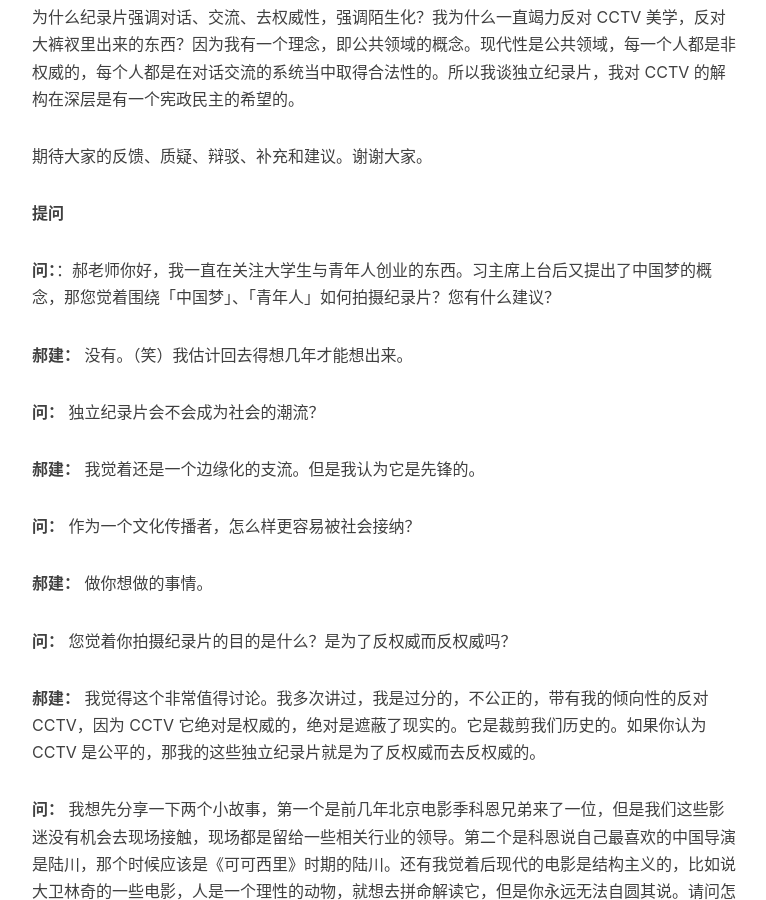
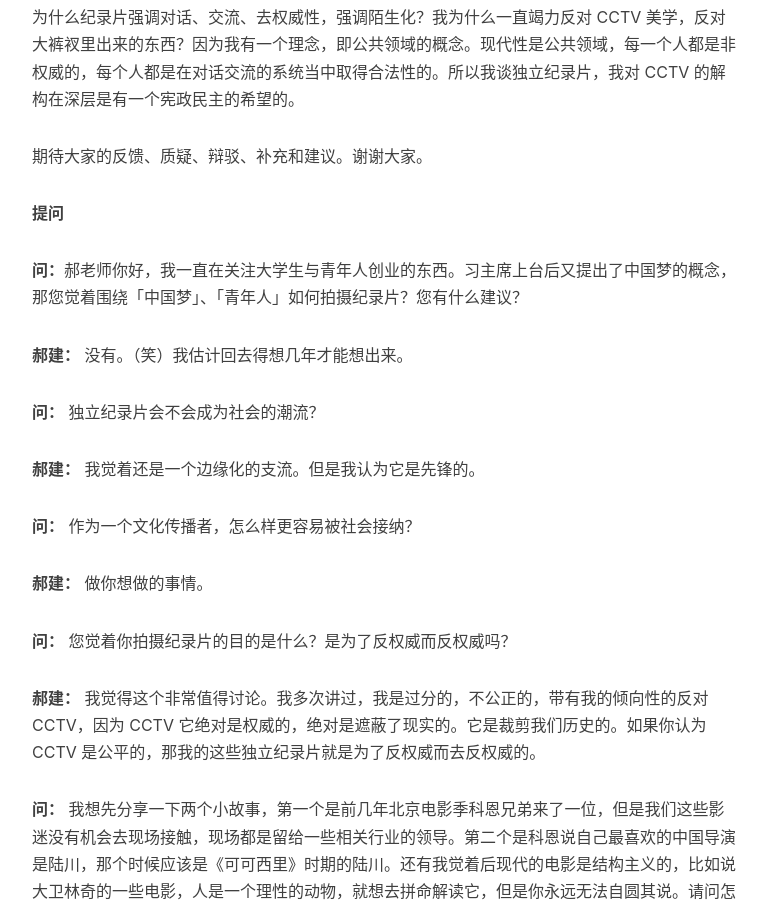
Before and after one commit to dgjj1991/LirenCollege.github.io, a Jekyll site: the page built from _posts/2013-05-18-haojian.md, in a window 1280 px wide and 900 px high, scrolled down 4876 px. Shown: the whole window, without its empty margins (233-999 px from the left). Built offline with Jekyll 4.4.1, drawn with Linux system fonts in a browser that asks for light colours; nearby versions of some CDN libraries; comment, search, counter and statistics services are not loaded.

```diff
--- a/_posts/2013-05-18-haojian.md
+++ b/_posts/2013-05-18-haojian.md
@@ -67,7 +67,7 @@ tag:
 
 **提问**
 
-**问：**：郝老师你好，我一直在关注大学生与青年人创业的东西。习主席上台后又提出了中国梦的概念，那您觉着围绕「中国梦」、「青年人」如何拍摄纪录片？您有什么建议？
+**问：**郝老师你好，我一直在关注大学生与青年人创业的东西。习主席上台后又提出了中国梦的概念，那您觉着围绕「中国梦」、「青年人」如何拍摄纪录片？您有什么建议？
 
 **郝建：** 没有。（笑）我估计回去得想几年才能想出来。
 
```
